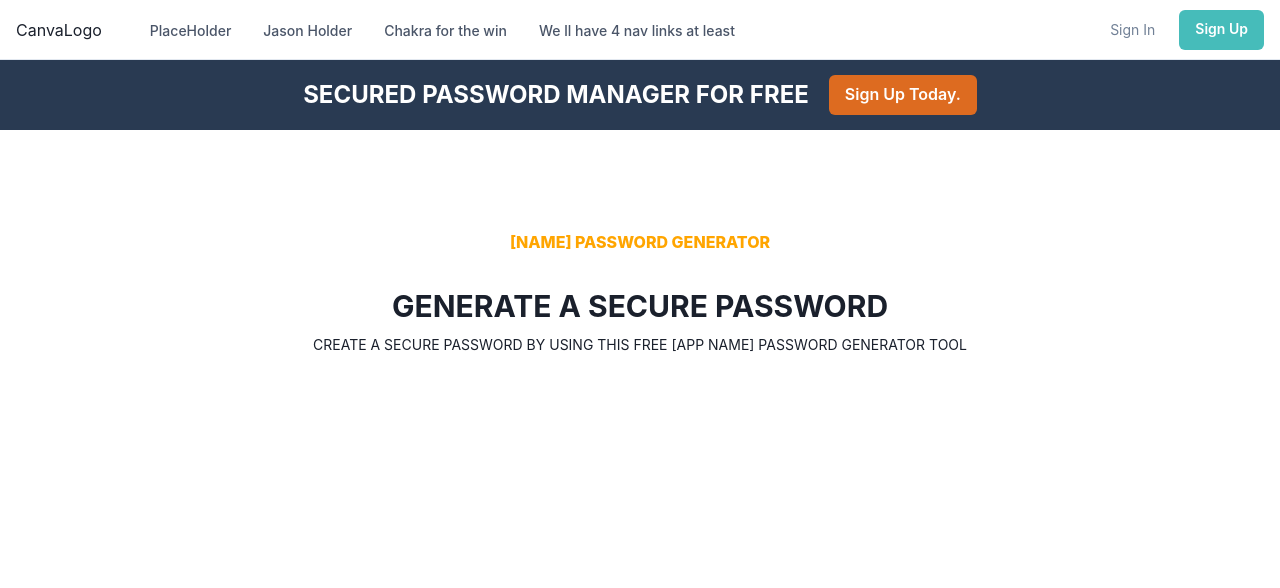
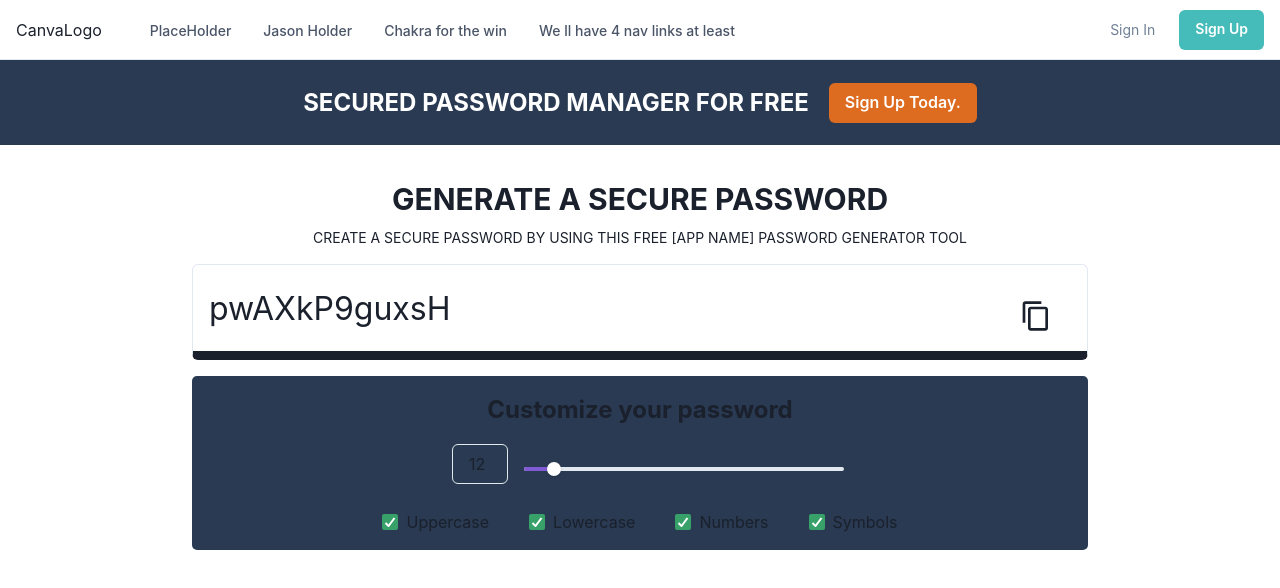
Before and after one commit to vidurkhanal/super-duper-couscous, a Next.js app in the folder client/: page /password-generator in a window 1280 px wide. Shown: the top 588 px of the page. Built offline with nearby package versions, Linux system fonts and the light colour scheme.

Commit message:
Add pass gen

```diff
--- a/client/pages/password-generator.tsx
+++ b/client/pages/password-generator.tsx
@@ -1,9 +1,69 @@
-import { Box, Flex, Text, Button } from "@chakra-ui/react";
-import { useColorModeValue } from "@chakra-ui/color-mode";
-import Head from "next/head";
-import { NavBar } from "../components/LandingPage/NavBar";
+import React, { useEffect, useState } from "react"
+import {
+  Box,
+  Flex,
+  Slider,
+  SliderTrack,
+  SliderFilledTrack,
+  SliderThumb,
+  Text,
+  Stack,
+  Checkbox,
+  useClipboard,
+  Tooltip,
+  useToast,
+  Button,
+  Input,
+  InputGroup,
+  InputRightElement,
+} from "@chakra-ui/react"
+import { CopyIcon } from "@chakra-ui/icons"
+import Head from "next/head"
+import { NavBar } from "../components/LandingPage/NavBar"
 
-const PasswordGenerator: React.FC = ({}) => {
+const PasswordGenerator: React.FC = () => {
+  const [password, setPassword] = useState<string>("")
+  const [length, setLength] = useState<number>(12)
+  const { hasCopied, onCopy } = useClipboard(password)
+  const [boolArr, setBollArr] = useState<boolean[]>([true, true, true, true])
+  const toast = useToast()
+
+  const genPass = () => {
+    const upperCase = "ABCDEFGHIJKLMNOPQRSTUVWXYZ"
+    const lowerCase = "abcdefghijklmnopqrstuvwxyz"
+    const numbers = "0123456789"
+    const symbols = "!@#$%^&*_-+="
+
+    let n = length
+    let pass = ""
+    let characters = ""
+
+    characters += boolArr[0] ? upperCase : ""
+    characters += boolArr[1] ? lowerCase : ""
+    characters += boolArr[2] ? numbers : ""
+    characters += boolArr[3] ? symbols : ""
+
+    while (n > 0) {
+      pass += characters.charAt(Math.floor(Math.random() * characters.length))
+      n--
+    }
+
+    setPassword(pass)
+  }
+
+  useEffect(() => {
+    genPass()
+  }, [length, boolArr])
+
+  if (hasCopied)
+    toast({
+      title: "Copied to clipboard",
+      duration: 1000,
+      position: "top",
+      status: "success",
+      isClosable: true,
+    })
+
   return (
     <Box>
       <Head>
@@ -13,14 +73,15 @@ const PasswordGenerator: React.FC = ({}) => {
       <main>
         <Flex
           backgroundColor={"#293A52"}
-          height="70px"
-          placeItems="center"
+          alignItems="center"
           justifyContent="center"
+          py="0.6rem"
         >
-          <Flex alignItems="center">
+          <Flex alignItems="center" direction={{ base: "column", md: "row" }}>
             <Text
               fontWeight="bold"
               fontSize="2xl"
+              textAlign="center"
               my="15px"
               paddingRight="20px"
               color="white"
@@ -30,34 +91,143 @@ const PasswordGenerator: React.FC = ({}) => {
             <Button colorScheme="orange">Sign Up Today.</Button>
           </Flex>
         </Flex>
-        <Flex
-          marginLeft="auto"
-          marginRight="auto"
-          width="800px"
-          //   backgroundColor="red.400"
-          mt="70px"
-        >
+        <Flex marginX="auto" mt={{ base: "0.5rem", md: "2rem" }}>
           <Flex flexDirection="column" placeItems="center" minWidth="100%">
             <Text
+              textAlign="center"
               textTransform="uppercase"
-              my="30px"
-              color="orange"
-              fontWeight="extrabold"
+              fontWeight="bold"
+              fontSize="3xl"
             >
-              {" "}
-              [name] Password Generator
-            </Text>
-            <Text textTransform="uppercase" fontWeight="bold" fontSize="3xl">
               Generate A Secure Password
             </Text>
-            <Text textTransform="uppercase" fontSize="sm" mt="5px">
+            <Text
+              textTransform="uppercase"
+              textAlign="center"
+              fontSize="sm"
+              mt="5px"
+            >
               Create A Secure Password By Using This Free [App Name] Password
               Generator Tool
             </Text>
+            <InputGroup width={{ base: "95%", md: "70%" }}>
+              <InputRightElement
+                my="3rem"
+                mx="2rem"
+                _hover={{
+                  cursor: "pointer",
+                }}
+              >
+                <Tooltip label="Copy" placement="top">
+                  <CopyIcon w={8} h={8} onClick={onCopy} />
+                </Tooltip>
+              </InputRightElement>
+              <Input
+                my="1rem"
+                height="6rem"
+                paddingRight="4.5rem"
+                value={password}
+                onChange={(e) => setPassword(e.target.value)}
+                fontSize={{ base: "1.5rem", md: "2rem" }}
+                borderBottom="0.6rem solid"
+                _hover={{}}
+                _focus={{}}
+              />
+            </InputGroup>
           </Flex>
+        </Flex>
+        <Flex
+          bgColor="#293A52"
+          direction="column"
+          borderRadius="5px"
+          alignItems="center"
+          mx="auto"
+          justifyContent="center"
+          width={{ base: "95%", md: "70%" }}
+          padding="1rem 2rem"
+        >
+          <Text fontWeight="bold" fontSize="2xl">
+            Customize your password
+          </Text>
+          <Flex
+            py="1rem"
+            alignItems="center"
+            direction={{ base: "column", md: "row" }}
+          >
+            <Input
+              width="3.5rem"
+              mx="1rem"
+              mb="0.6rem"
+              value={length}
+              onChange={(e) => setLength(+e.target.value)}
+            />
+            <Slider
+              aria-label="slider-ex-2"
+              w="20rem"
+              min={8}
+              max={50}
+              value={length}
+              onChange={(e) => setLength(e)}
+              colorScheme="purple"
+            >
+              <SliderTrack>
+                <SliderFilledTrack />
+              </SliderTrack>
+              <SliderThumb />
+            </Slider>
+          </Flex>
+          <Stack
+            spacing={{ base: 5, md: 10 }}
+            direction={{ base: "column", md: "row" }}
+          >
+            <Stack spacing="10" direction={"row"}>
+              <Checkbox
+                colorScheme="green"
+                onChange={() => {
+                  boolArr[0] = !boolArr[0]
+                  setBollArr([...boolArr])
+                }}
+                defaultIsChecked
+              >
+                Uppercase
+              </Checkbox>
+              <Checkbox
+                colorScheme="green"
+                onChange={() => {
+                  boolArr[1] = !boolArr[1]
+                  setBollArr([...boolArr])
+                }}
+                defaultIsChecked
+              >
+                Lowercase
+              </Checkbox>
+            </Stack>
+            <Stack spacing={{ base: 12, md: 10 }} direction={"row"}>
+              <Checkbox
+                colorScheme="green"
+                onChange={() => {
+                  boolArr[2] = !boolArr[2]
+                  setBollArr([...boolArr])
+                }}
+                defaultIsChecked
+              >
+                Numbers
+              </Checkbox>
+              <Checkbox
+                colorScheme="green"
+                onChange={() => {
+                  boolArr[3] = !boolArr[3]
+                  setBollArr([...boolArr])
+                }}
+                defaultIsChecked
+              >
+                Symbols
+              </Checkbox>
+            </Stack>
+          </Stack>
         </Flex>
       </main>
     </Box>
-  );
-};
-export default PasswordGenerator;
+  )
+}
+export default PasswordGenerator
```
Also changed, not shown: 1 other file (tests, documents, lock files or other folders).
